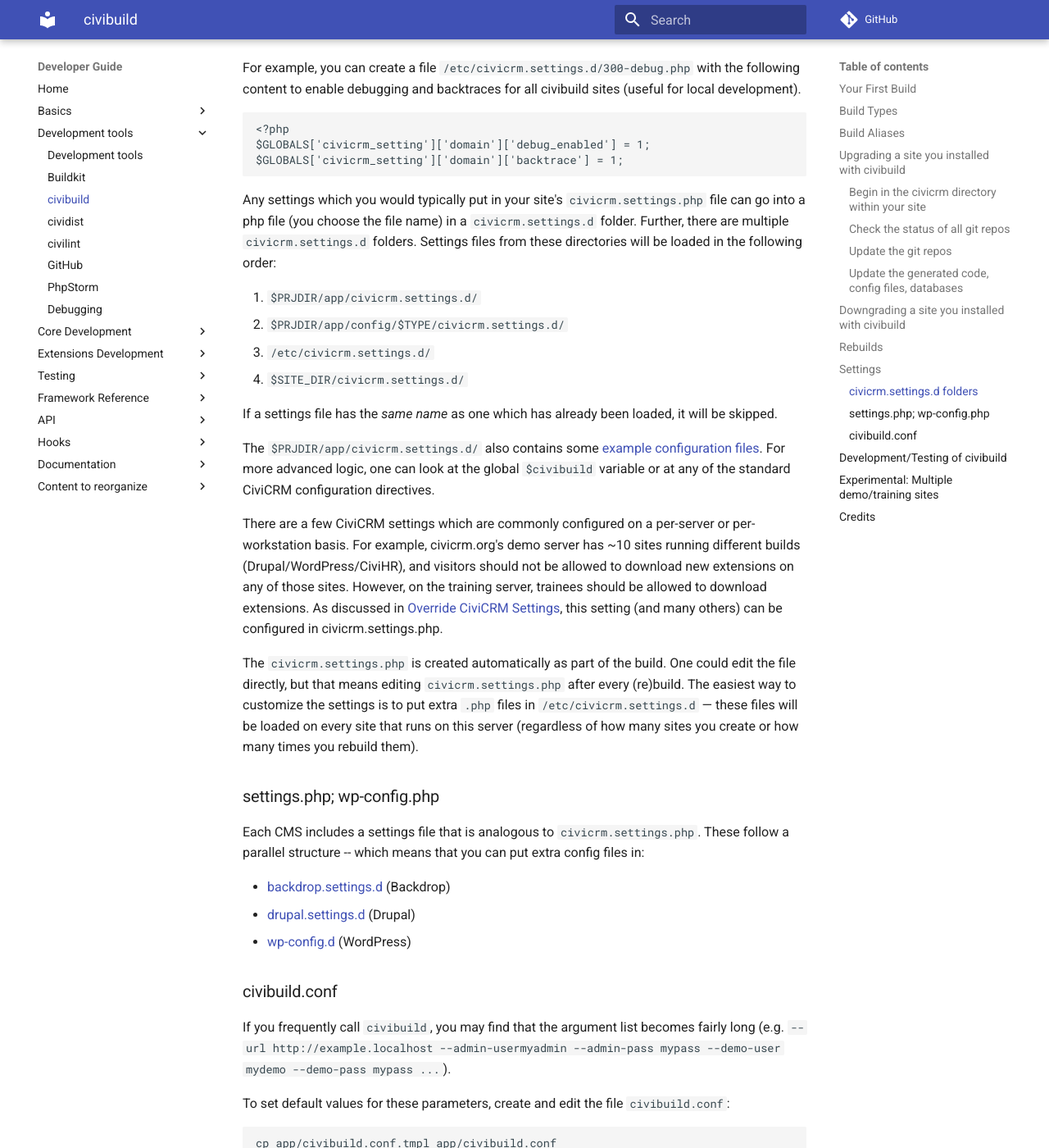
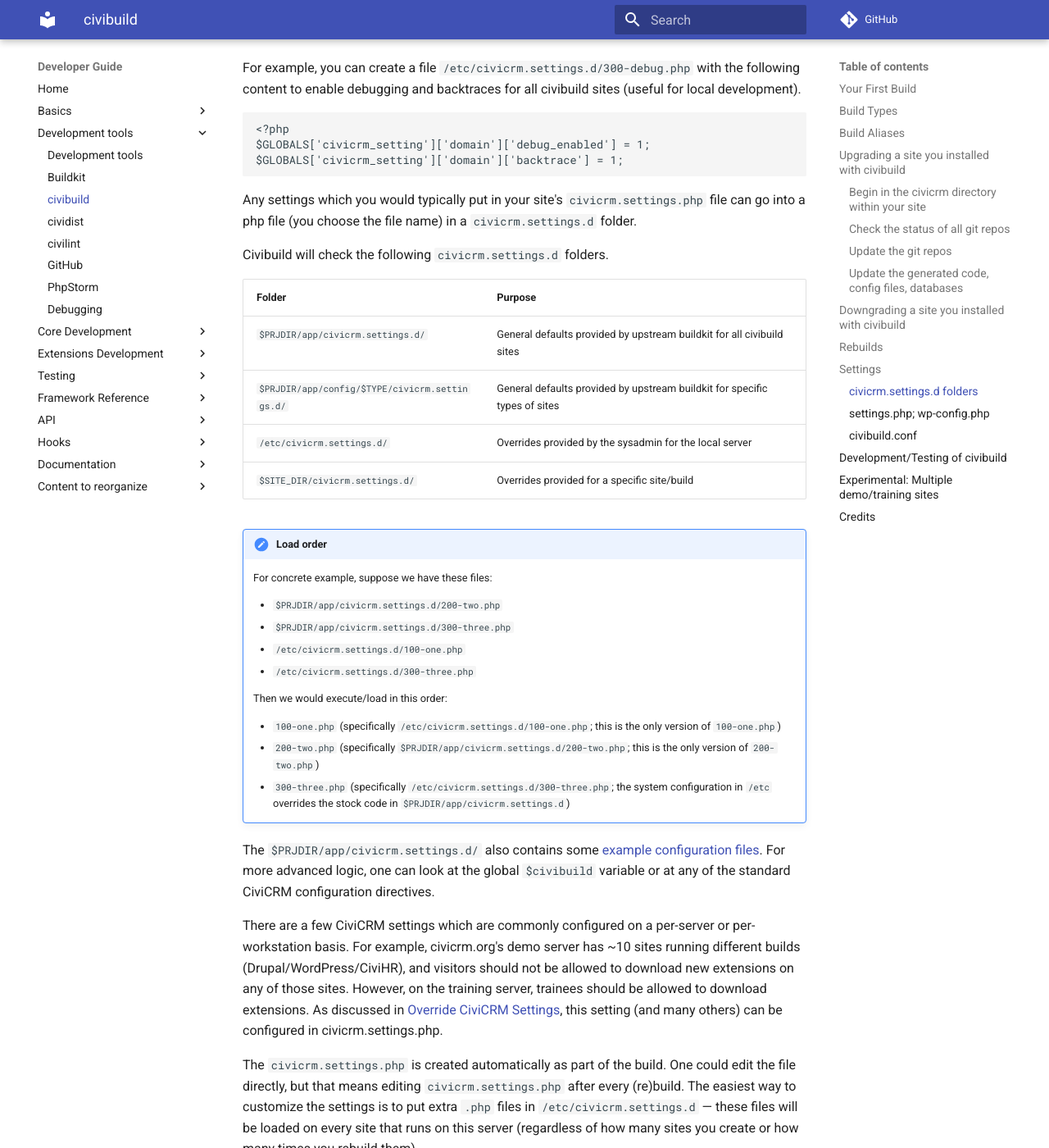
Before and after one commit to civicrm/civicrm-dev-docs, an MkDocs documentation site: the page built from docs/tools/civibuild.md, in a window 1280 px wide and 1400 px high, scrolled down 6127 px. Shown: the whole window at 82% size. Built offline with MkDocs 1.6.1 and Material for MkDocs 9.7.7, drawn with Linux system fonts in a browser that asks for light colours; comment, search, counter and statistics services are not loaded; old or Windows-style settings are respelled for this version of MkDocs.

Commit message:
civicrm.settings.d - Improve note about load order
ref:
https://github.com/civicrm/civicrm-dev-docs/pull/217#discussion_r127111272

````diff
--- a/docs/tools/civibuild.md
+++ b/docs/tools/civibuild.md
@@ -274,17 +274,33 @@
 $GLOBALS['civicrm_setting']['domain']['backtrace'] = 1;
 ```
 
-Any settings which you would typically put in your site's `civicrm.settings.php` file can go into a php file (you choose the file name) in a `civicrm.settings.d` folder. Further, there are multiple `civicrm.settings.d` folders. Settings files from these directories will be loaded in the following order:
+Any settings which you would typically put in your site's `civicrm.settings.php` file can go into a php file (you choose the file name) in a `civicrm.settings.d` folder.
 
-1. `$PRJDIR/app/civicrm.settings.d/`
-1. `$PRJDIR/app/config/$TYPE/civicrm.settings.d/`
-1. `/etc/civicrm.settings.d/`
-1. `$SITE_DIR/civicrm.settings.d/`
+Civibuild will check the following `civicrm.settings.d` folders.
 
-If a settings file has the *same name* as one which has already been loaded, it will be skipped.
+| Folder | Purpose |
+| -- | -- |
+| `$PRJDIR/app/civicrm.settings.d/` | General defaults provided by upstream buildkit for all civibuild sites |
+| `$PRJDIR/app/config/$TYPE/civicrm.settings.d/` | General defaults provided by upstream buildkit for specific types of sites |
+| `/etc/civicrm.settings.d/` | Overrides provided by the sysadmin for the local server |
+| `$SITE_DIR/civicrm.settings.d/` | Overrides provided for a specific site/build |
+
+!!! note "Load order"
+
+    For concrete example, suppose we have these files:
+
+     * `$PRJDIR/app/civicrm.settings.d/200-two.php`
+     * `$PRJDIR/app/civicrm.settings.d/300-three.php`
+     * `/etc/civicrm.settings.d/100-one.php`
+     * `/etc/civicrm.settings.d/300-three.php`
+
+    Then we would execute/load in this order:
+
+     * `100-one.php` (specifically `/etc/civicrm.settings.d/100-one.php`; this is the only version of `100-one.php`)
+     * `200-two.php` (specifically `$PRJDIR/app/civicrm.settings.d/200-two.php`; this is the only version of `200-two.php`)
+     * `300-three.php` (specifically `/etc/civicrm.settings.d/300-three.php`; the system configuration in `/etc` overrides the stock code in `$PRJDIR/app/civicrm.settings.d`)
 
 The `$PRJDIR/app/civicrm.settings.d/` also contains some [example configuration files](https://github.com/civicrm/civicrm-buildkit/tree/master/app/civicrm.settings.d). For more advanced logic, one can look at the global `$civibuild` variable or at any of the standard CiviCRM configuration directives.
-
 
 There are a few CiviCRM settings which are commonly configured on a per-server
 or per-workstation basis. For example, civicrm.org's demo server has ~10
````
